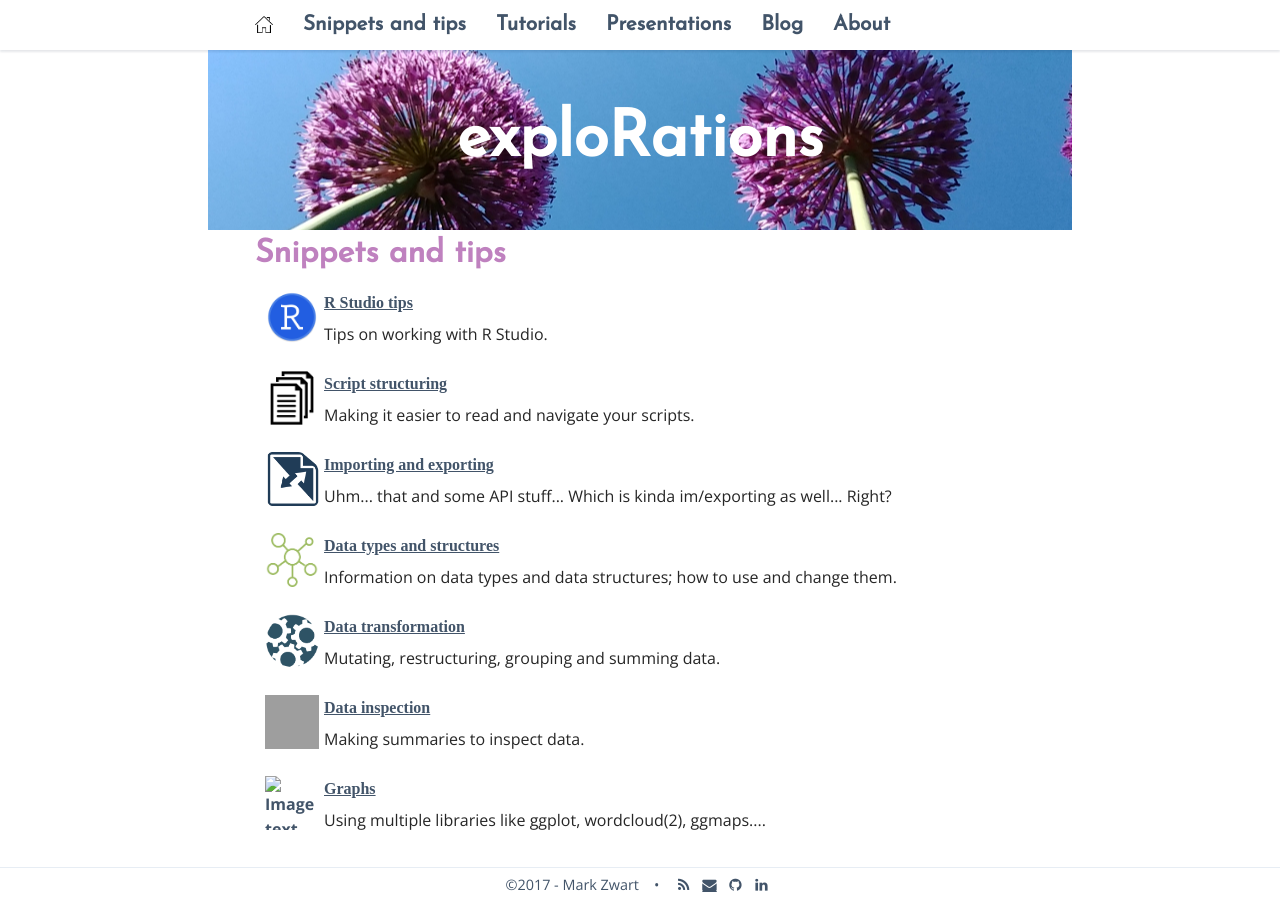
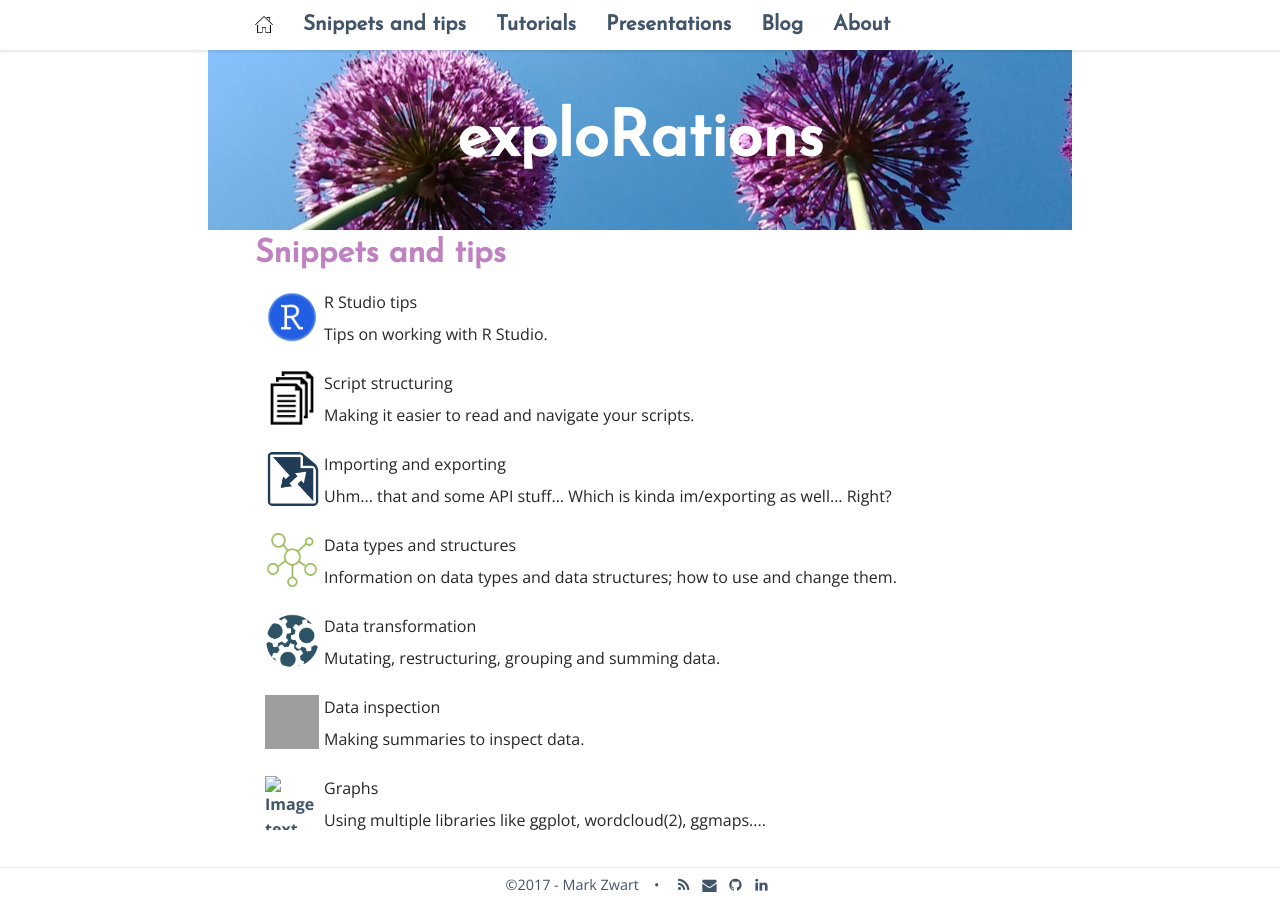
Before and after one commit to mark-me/mark-me.github.io, a Jekyll site: the page built from _pages/01-snippets-and-tips.md, in a window 1280 px wide and 900 px high. Built offline with Jekyll 4.4.1, drawn with Linux system fonts in a browser that asks for light colours; nearby versions of some CDN libraries; comment, search, counter and statistics services are not loaded; grey boxes are pictures that could not be loaded.

Commit message:
Update _layout.scss

```diff
--- a/_sass/_layout.scss
+++ b/_sass/_layout.scss
@@ -68,12 +68,6 @@ a:hover {
 a:active {
 	color: $link-hover-color;
 	text-decoration: underline;
-}
-link_index {
-	font-family: link-index-font;
-	color: $link-color;
-	text-decoration: underline;
-	font-weight: bold;
 }
 header {
 	background: $header;
```
